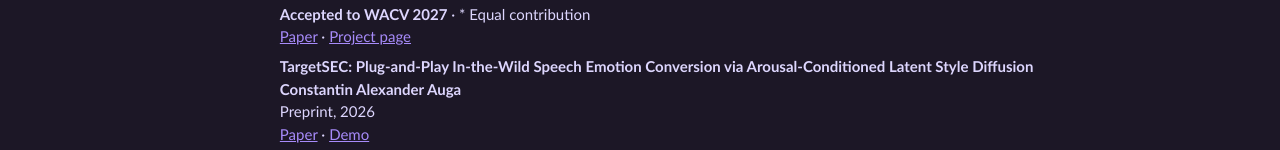
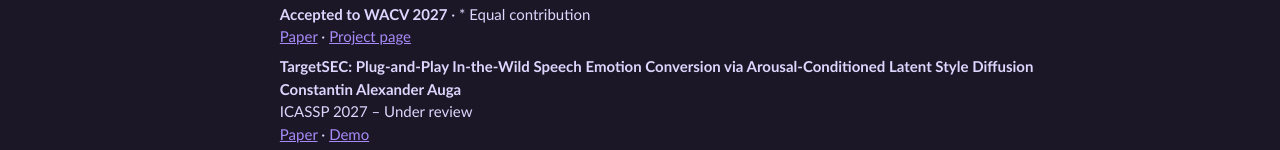
Before and after one commit to Conscht/conscht.github.io, a Jekyll site: the page built from _pages/about.md, in a window 1280 px wide and 1357 px high. Shown: the part 1204-1354 px from the top of the window. Built offline with Jekyll 4.4.1, drawn with Linux system fonts in a browser that asks for light colours; nearby versions of some CDN libraries.

Commit message:
Mark TargetSEC as under review at ICASSP 2027
Co-Authored-By: Claude Opus 5.5 <noreply@anthropic.com>

```diff
--- a/_pages/about.md
+++ b/_pages/about.md
@@ -74,5 +74,5 @@ Weixing Wang\*, Liudvikas Zekas\*, Anton Hackl\*, **Constantin Alexander Auga**\
 
 **TargetSEC: Plug-and-Play In-the-Wild Speech Emotion Conversion via Arousal-Conditioned Latent Style Diffusion**<br>
 **Constantin Alexander Auga**<br>
-Preprint, 2026<br>
+ICASSP 2027 – Under review<br>
 [Paper](https://arxiv.org/abs/2606.07293) · [Demo](https://conscht.github.io/TargetSEC/)
```
